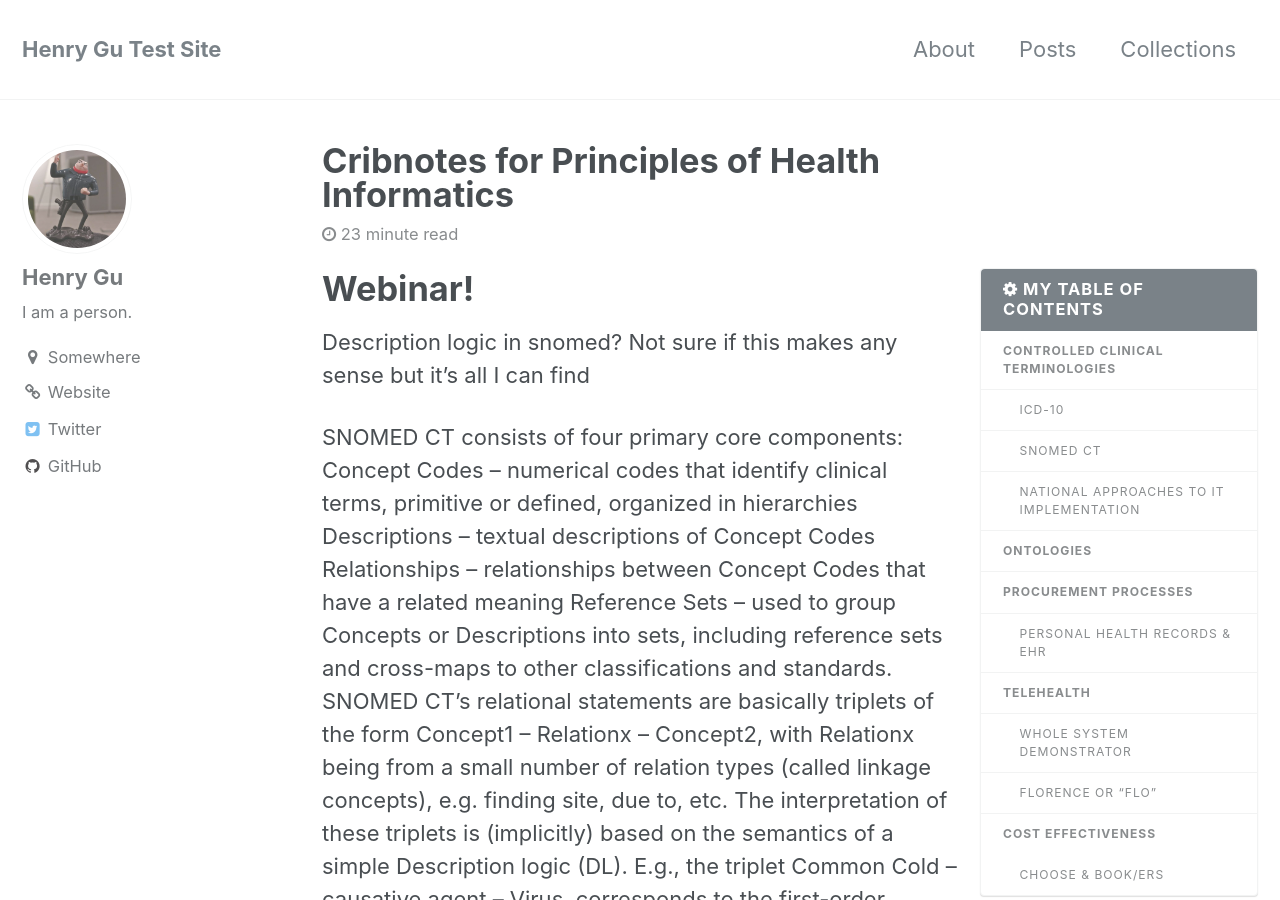
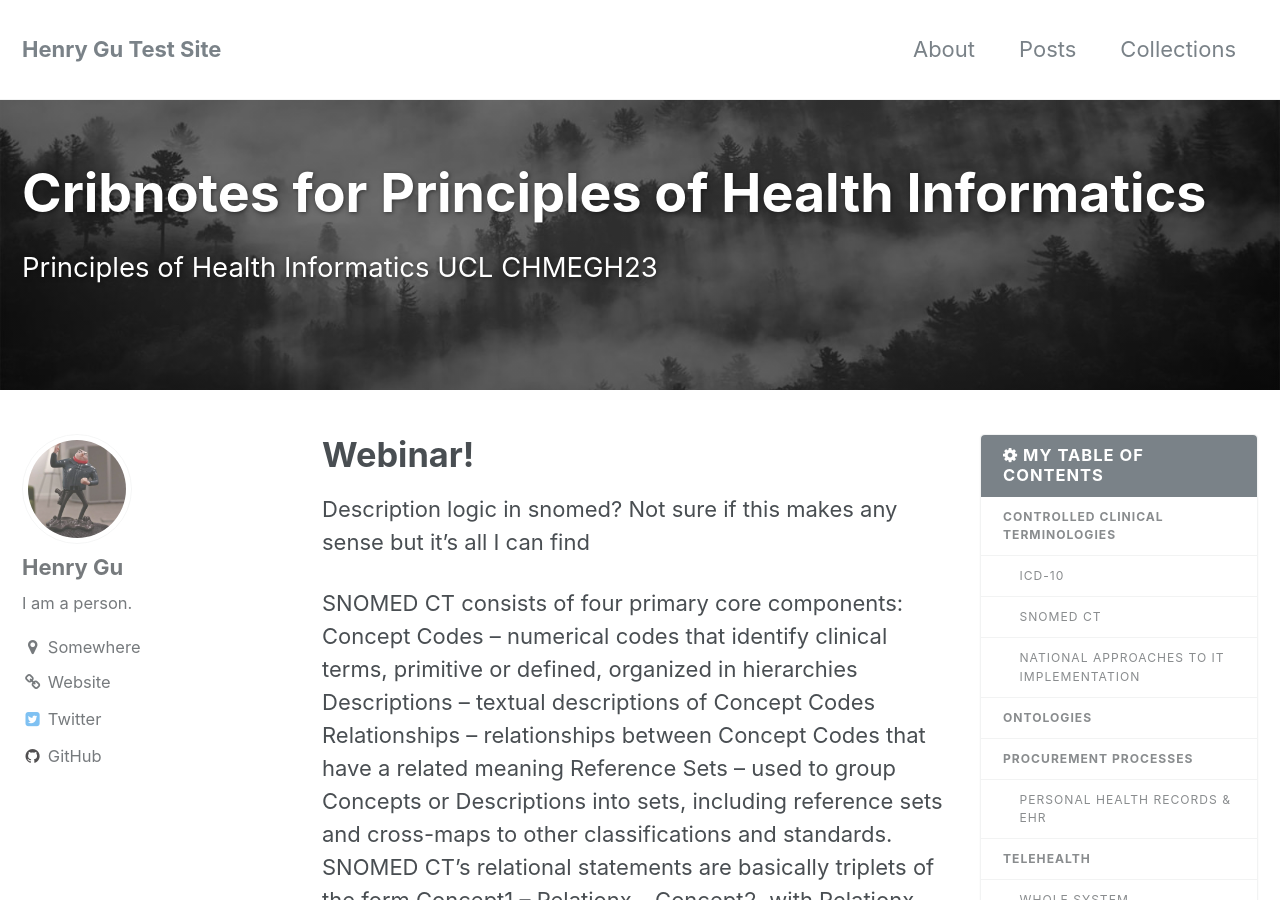
Before and after one commit to henryygu/henryygu.github.io, a Jekyll site: the page built from _posts/2017-11-03-Cribnotes.md, in a window 1280 px wide and 900 px high. Built offline with Jekyll 4.4.1, drawn with Linux system fonts in a browser that asks for light colours.

Commit message:
Update 2017-11-03-Cribnotes.md

```diff
--- a/_posts/2017-11-03-Cribnotes.md
+++ b/_posts/2017-11-03-Cribnotes.md
@@ -2,7 +2,8 @@
 title: "Cribnotes for Principles of Health Informatics"
 excerpt: "Principles of Health Informatics UCL CHMEGH23"
 header:
-  teaser: ""
+  overlay_image: /assets/images/unsplash-image-1.jpg
+  overlay_filter: 0.5 # same as adding an opacity of 0.5 to a black background
 categories:
   - UCL
 tags:
```
